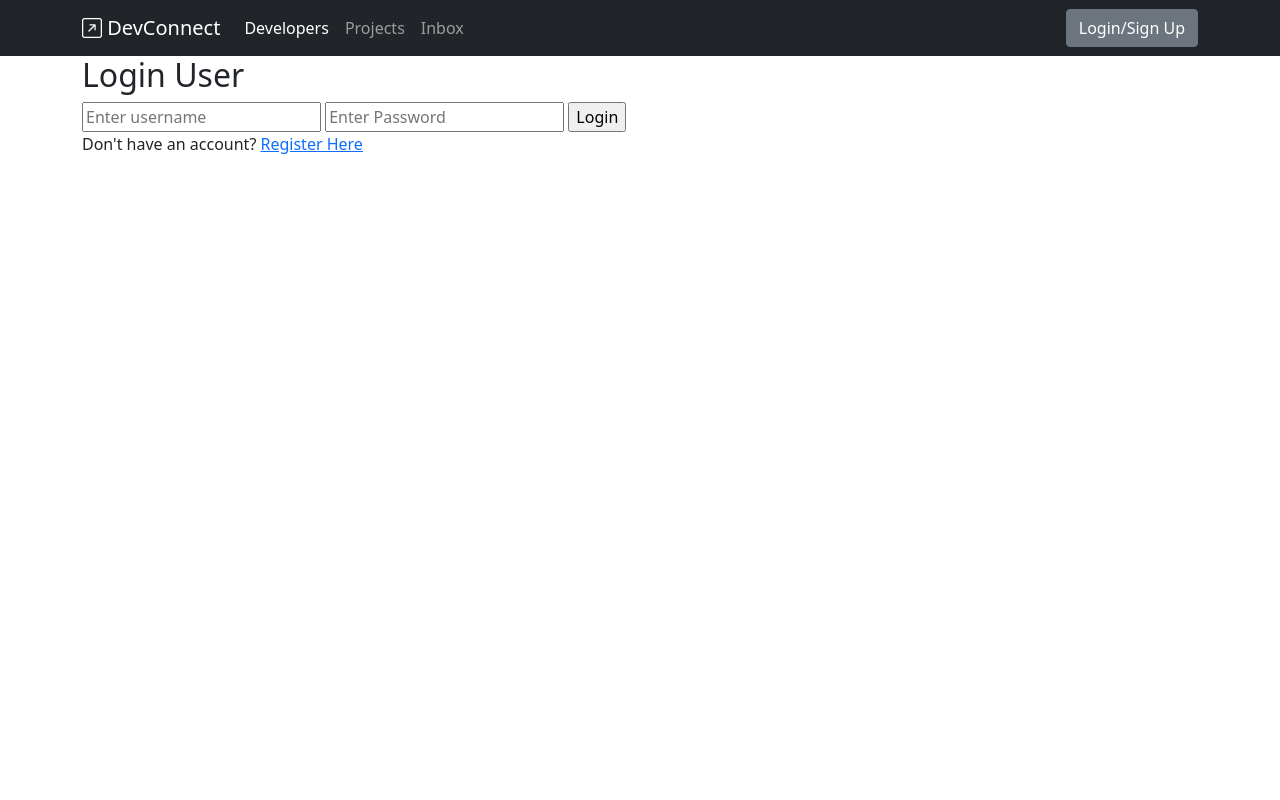
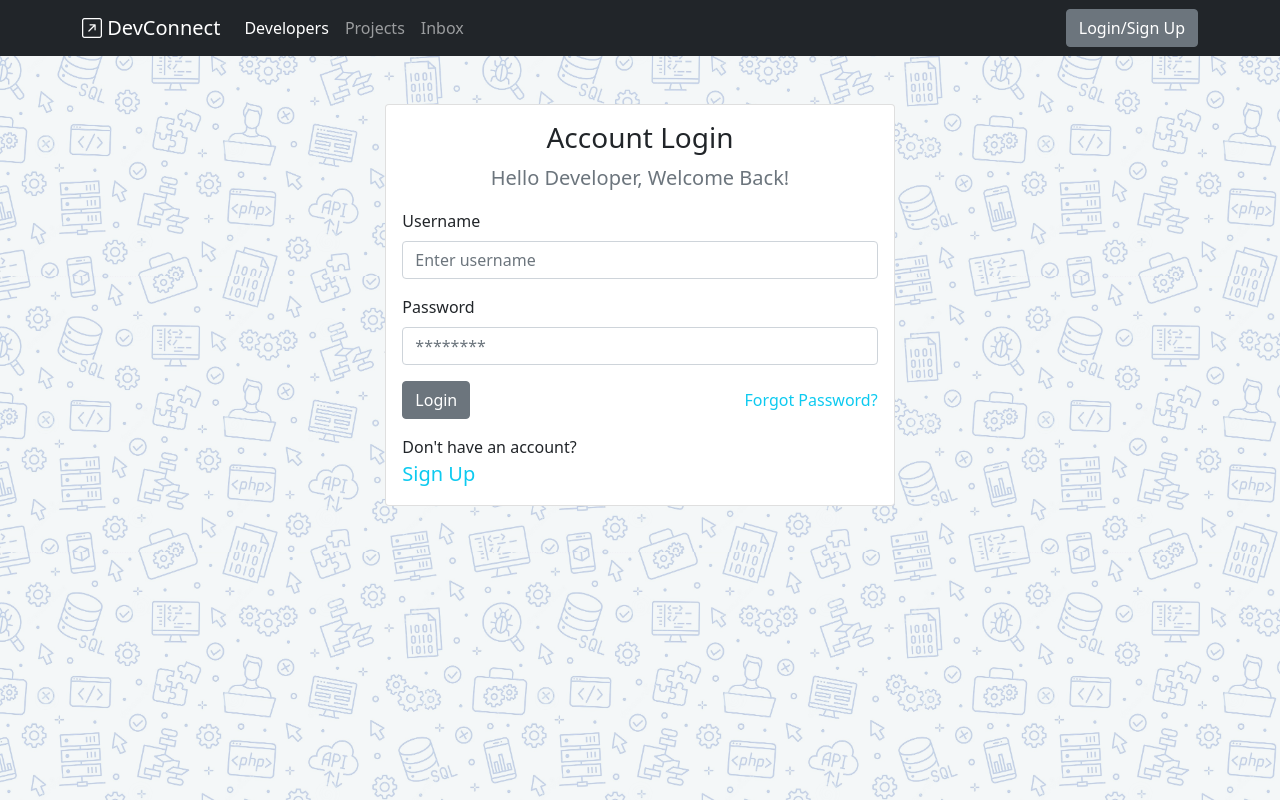
Before and after one commit to bekaarcoder/django-devconnect, a Django app: template users/templates/users/login_register.html in a window 1280 px wide. Run offline with Django 3.2, Linux system fonts and the light colour scheme; the template is opened without the code that fills it, so the values that code supplies are empty.

Commit message:
login and register template

```diff
--- a/static/styles/main.css
+++ b/static/styles/main.css
@@ -7,7 +7,11 @@
 } */
 
 body {
-    background: #f2f5f7;
+    background: #f2f5f7 !important;
+}
+
+.navbar {
+    z-index: 2;
 }
 
 .hero-section {
@@ -72,3 +76,33 @@ body {
 .profile-info {
     text-align: justify;
 }
+
+.auth {
+    /* background: transparent !important; */
+    /* height: 95vh; */
+    z-index: 1;
+    position: relative;
+}
+
+.auth::after {
+    position: fixed;
+    z-index: -1;
+    top: 0;
+    left: 0;
+    width: 100%;
+    height: 100%;
+    /* bottom: 0;
+    right: 0; */
+    content: "";
+    opacity: 0.2;
+    background-image: url("../images/patterns.jpg");
+    background-size: 500px;
+}
+
+.invalid-feedback {
+    display: block !important;
+}
+
+.alert {
+    z-index: 2;
+}
--- a/templates/base.html
+++ b/templates/base.html
@@ -24,6 +24,19 @@
     <body>
         {% include "navbar.html" %}
 
+        {% if messages %}
+          {% for message in messages %}
+          <div class="row justify-content-center">
+              <div class="col-md-5">
+                <div class="alert alert-{{message.tags}} alert-dismissible fade show" role="alert">
+                    {{message}}
+                    <button type="button" class="btn-close" data-bs-dismiss="alert" aria-label="Close"></button>
+                </div>
+              </div>
+          </div>
+          {% endfor %}
+        {% endif %}
+
         {% block content %}
 
         {% endblock content %}
--- a/users/forms.py
+++ b/users/forms.py
@@ -14,3 +14,9 @@ class CustomUserCreationForm(UserCreationForm):
             "password1",
             "password2",
         ]
+
+    def __init__(self, *args, **kwargs):
+        super(CustomUserCreationForm, self).__init__(*args, **kwargs)
+
+        for name, field in self.fields.items():
+            field.widget.attrs.update({"class": "form-control"})
--- a/users/templates/users/login_register.html
+++ b/users/templates/users/login_register.html
@@ -1,25 +1,57 @@
 {% extends "base.html" %}
 
 {% block content %}
-  <div class="container">
+  <div class="container-fluid auth">
+    <div class="row justify-content-center py-5">
+      <div class="{% if page == 'register' %}col-md-5{% else %}col-md-5{% endif %}">
+        <div class="card">
+          <div class="card-body">
             {% if page == "register" %}
-        <h2>Register User</h2>
-        <form action="{% url 'register' %}" method="POST">
+              <h3 class="text-center">Register An Account</h3>
+              <p class="text-center lead text-muted">Create a new developer account</p>
+              <form action="{% url 'register' %}" method="POST" class="needs-validation" novalidate>
                   {% csrf_token %}
-            {{form.as_p}}
-            <input type="submit" value="Register">
+                  <!-- <div class="row"> -->
+                    {% for field in form %}
+                      <!-- <div class="col-md-6"> -->
+                        <div class="mb-3">
+                          <label class="form-label">{{field.label}}</label>
+                          {{field}}
+                          {% for error in field.errors %}
+                            <div class="invalid-feedback">{{error}}</div>
+                          {% endfor %}
+                        </div>
+                      <!-- </div> -->
+                    {% endfor %}
+                  <!-- </div>                  -->
+                  <input class="btn btn-secondary" type="submit" value="Sign Up">
               </form>
-        <p>Already have an account? <a href="{% url 'login' %}">Login Here</a></p>
+              <div class="mt-3">Already have an account?</div>
+              <a href="{% url 'login' %}" class="text-info fs-5 text-decoration-none">Sign In</a>
             {% else %}
-        <h2>Login User</h2>
+              <h3 class="text-center">Account Login</h3>
+              <p class="lead text-center text-muted">Hello Developer, Welcome Back!</p>
               <form action="{% url 'login' %}" method="POST">
                   {% csrf_token %}
-            <input type="text" name="username" placeholder="Enter username" />
-            <input type="password" name="password" placeholder="Enter Password" />
-            <input type="submit" value="Login">
+                  <div class="mb-3">
+                    <label for="username" class="form-label">Username</label>
+                    <input type="text" class="form-control" name="username" id="username" placeholder="Enter username" />
+                  </div>
+                  <div class="mb-3">
+                    <label for="password" class="form-label">Password</label>
+                    <input type="password" class="form-control" name="password" placeholder="********" />
+                  </div>
+                  <div class="d-flex justify-content-between align-items-center">
+                    <input type="submit" class="btn btn-secondary" value="Login">
+                    <span class="text-info"><a href="#" class="text-decoration-none text-reset">Forgot Password?</a></span>
+                  </div>
               </form>
-        <p>Don't have an account? <a href="{% url 'register' %}">Register Here</a></p>
+              <div class="mt-3">Don't have an account?</div>
+              <div class="fs-5"><a href="{% url 'register' %}" class="text-info text-decoration-none">Sign Up</a></div>
             {% endif %}
-
+          </div>
+        </div>
+      </div>
+    </div>
   </div>
 {% endblock content %}
--- a/users/views.py
+++ b/users/views.py
@@ -36,6 +36,7 @@ def login_user(request):
 
 def logout_user(request):
     logout(request)
+    messages.info(request, "User logged out successfully!")
     return redirect("login")
 
 
@@ -50,13 +51,13 @@ def register_user(request):
             user.username = user.username.lower()
             user.save()
 
-            messages.success(request, "User account created successfully.")
+            # messages.success(request, "User account created successfully!")
 
             login(request, user)
             return redirect("profiles")
         else:
             messages.error(
-                request, "An error has occurred during registration."
+                request, "An error has occurred during registration!"
             )
 
     context = {"page": page, "form": form}
```
Also changed, not shown: devconnect/settings.py (+10 -1 lines), static/images/patterns.jpg (added). Lines whose indentation alone changed are shown as unchanged.
